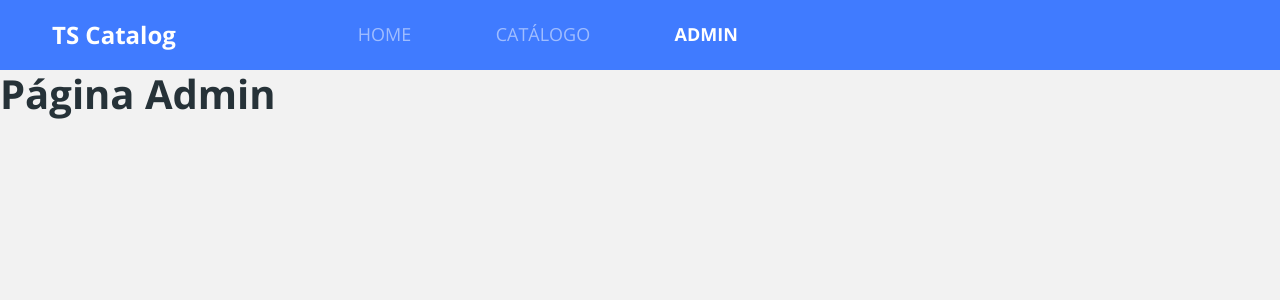
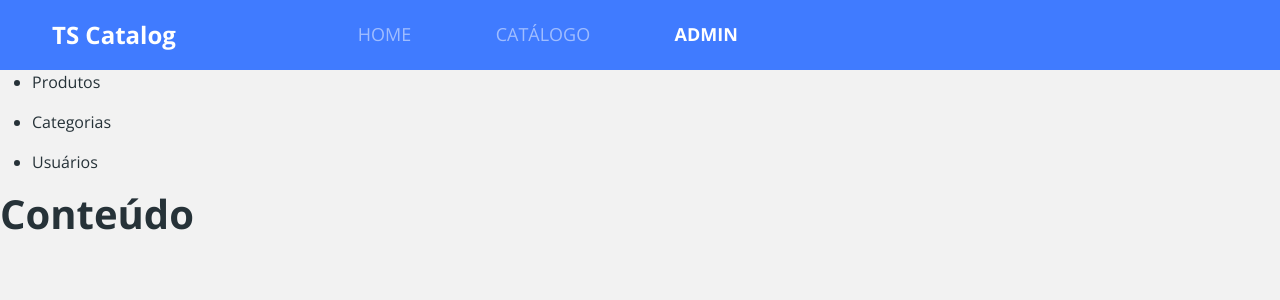
Before and after one commit to T-G0nc4lv3s/bds01-reactjs, a React (Create React App) app in the folder frontweb/: page /admin in a window 1280 px wide. Shown: the top 300 px of the page. Built offline with nearby package versions, Linux system fonts and the light colour scheme.

Commit message:
Admin, Navbar html

```diff
--- /dev/null
+++ b/frontweb/src/pages/Admin/Navbar/index.tsx
@@ -0,0 +1,19 @@
+
+
+const Navbar = () => {
+    return (
+        <nav>
+            <ul>
+                <li>Produtos</li>
+            </ul>
+            <ul>
+                <li>Categorias</li>
+            </ul>
+            <ul>
+                <li>Usuários</li>
+            </ul>
+        </nav>
+    );
+}
+
+export default Navbar;
--- a/frontweb/src/pages/Admin/index.tsx
+++ b/frontweb/src/pages/Admin/index.tsx
@@ -1,8 +1,14 @@
+import Navbar from './Navbar';
+
 const Admin = () => {
   return (
-    <>
-      <h1>Página Admin</h1>
-    </>
+    <div className="admin-container">
+      <Navbar />
+      <div className="admin-content">
+        <h1>Conteúdo</h1>
+      </div>
+    </div>
+
   );
 };
 
```
